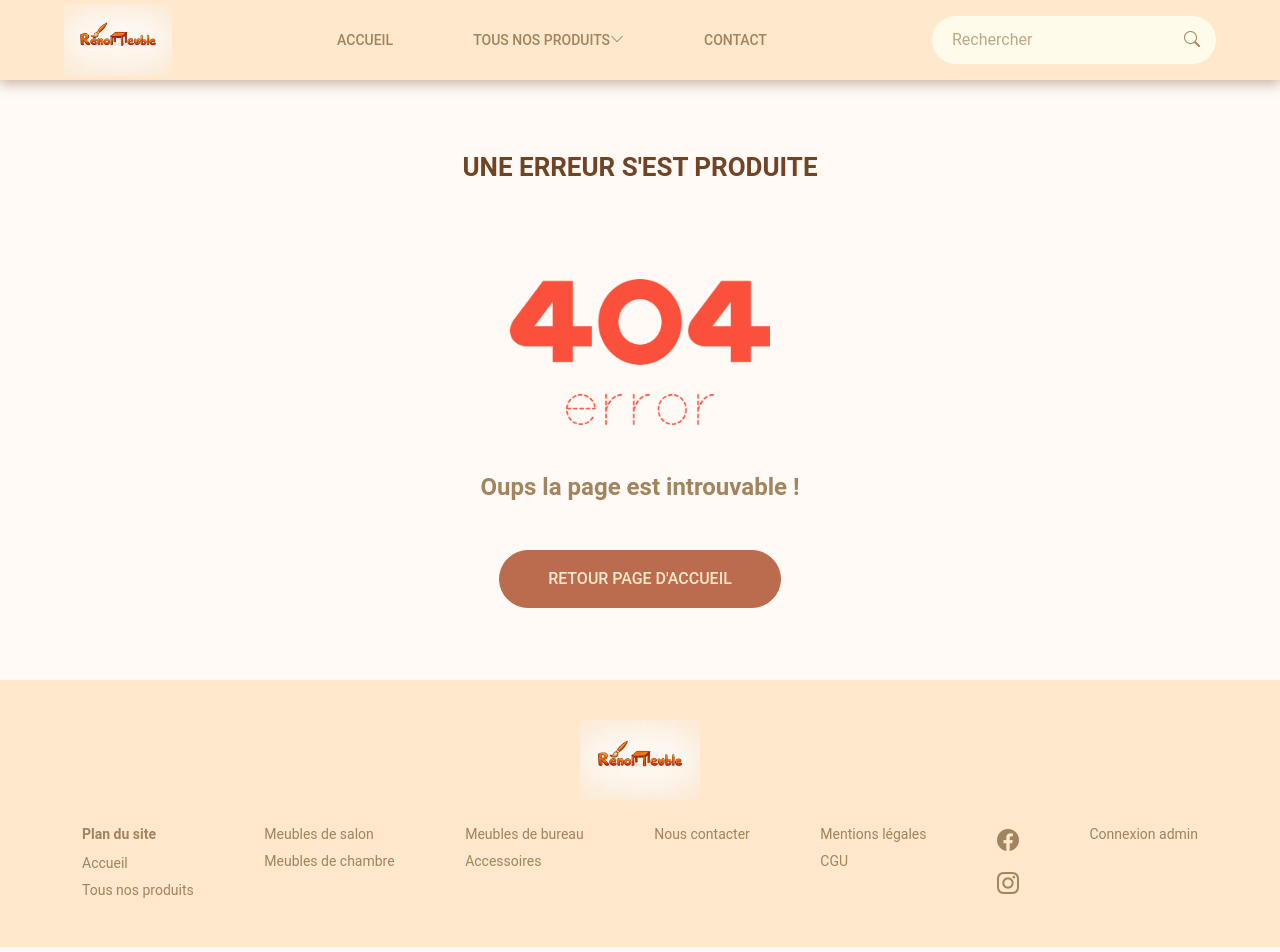
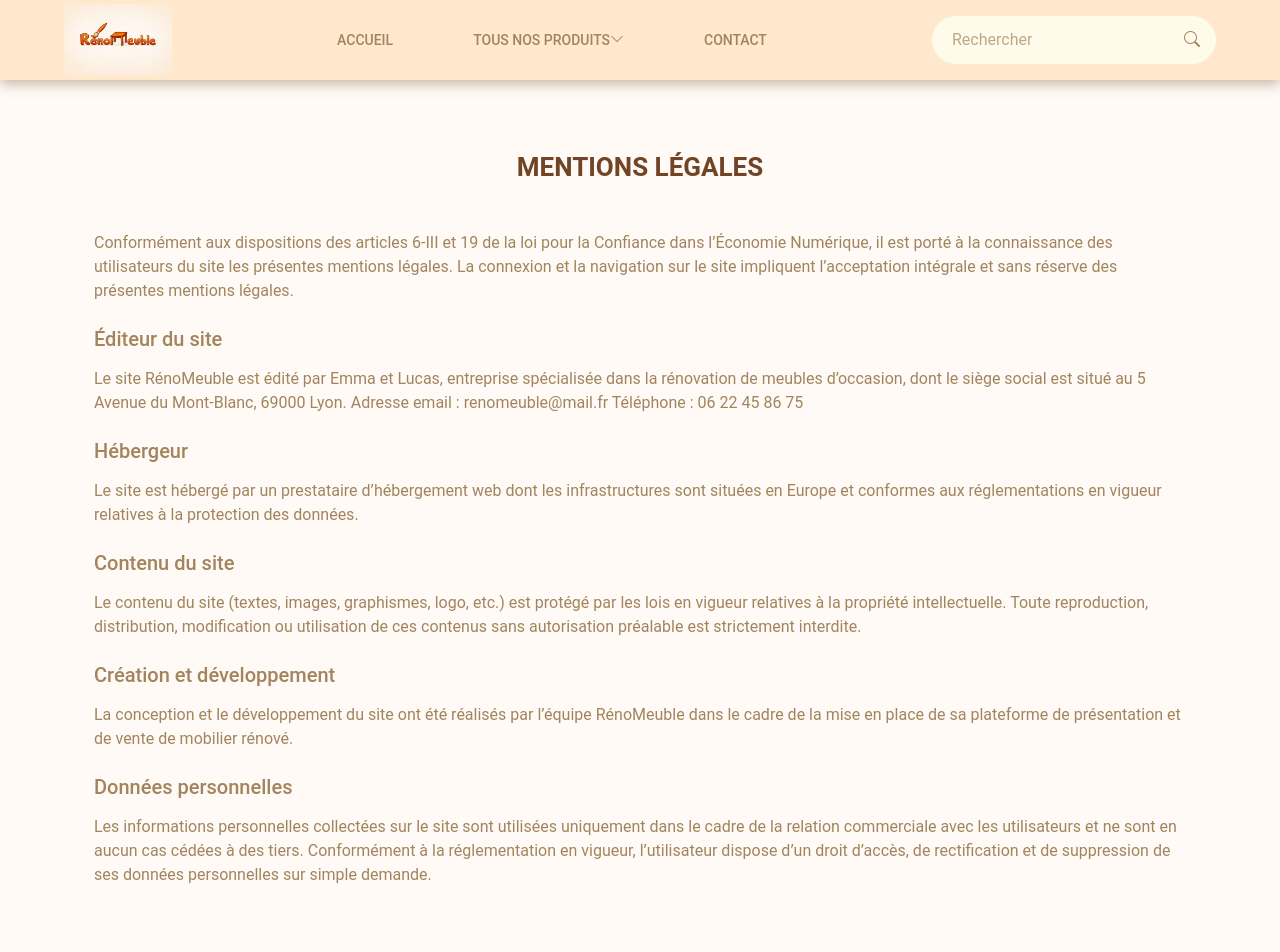
Before and after one commit to AngieGit09/liard-angelique-preparation-examen-tp-dwwm-, a React app in the folder frontend/: page /mentions in a window 1280 px wide. Shown: the top 952 px of the page. Built offline with nearby package versions, Linux system fonts and the light colour scheme; the HTML template or start-up script is replaced by a standard one.

Commit message:
création page mentions légales

```diff
--- a/frontend/src/App.jsx
+++ b/frontend/src/App.jsx
@@ -13,6 +13,7 @@ import Contact from "./pages/Contact";
 import AdminLogin from "./pages/AdminLogin";
 import AdminDashboard from "./pages/AdminDashboard";
 import NotFound from "./pages/NotFound";
+import MentionsLegales from "./pages/MentionsLegales";
 
 function App() {
   return (
@@ -29,6 +30,7 @@ function App() {
           <Route path="/admin/login" element={<AdminLogin />} />
           <Route path="/admin" element={<AdminDashboard />} />
           <Route path="*" element={<NotFound />} />
+          <Route path="/mentions" element={<MentionsLegales />} />
         </Routes>
       </main>
       <Footer />
--- a/frontend/src/pages/Contact.jsx
+++ b/frontend/src/pages/Contact.jsx
@@ -1,3 +1,5 @@
+import { Link } from "react-router-dom";
+
 function Contact() {
   return (
     <section className="container py-5">
--- /dev/null
+++ b/frontend/src/pages/MentionsLegales.jsx
@@ -0,0 +1,64 @@
+function MentionsLegales() {
+  return (
+    <section className="container py-5">
+      {/* Titre principal */}
+      <h1 className="text-center mb-5">Mentions légales</h1>
+
+      {/* Introduction */}
+      <p className="mb-4">
+        Conformément aux dispositions des articles 6-III et 19 de la loi pour la
+        Confiance dans l’Économie Numérique, il est porté à la connaissance des
+        utilisateurs du site les présentes mentions légales. La connexion et la
+        navigation sur le site impliquent l’acceptation intégrale et sans
+        réserve des présentes mentions légales.
+      </p>
+
+      {/* Éditeur */}
+      <h2 className="h5 text-start mb-3">Éditeur du site</h2>
+      <p className="mb-4">
+        Le site RénoMeuble est édité par Emma et Lucas, entreprise spécialisée
+        dans la rénovation de meubles d’occasion, dont le siège social est situé
+        au 5 Avenue du Mont-Blanc, 69000 Lyon. Adresse email :
+        renomeuble@mail.fr Téléphone : 06 22 45 86 75
+      </p>
+
+      {/* Hébergeur */}
+      <h2 className="h5 text-start mb-3">Hébergeur</h2>
+      <p className="mb-4">
+        Le site est hébergé par un prestataire d’hébergement web dont les
+        infrastructures sont situées en Europe et conformes aux réglementations
+        en vigueur relatives à la protection des données.
+      </p>
+
+      {/* Contenu */}
+      <h2 className="h5 text-start mb-3">Contenu du site</h2>
+      <p className="mb-4">
+        Le contenu du site (textes, images, graphismes, logo, etc.) est protégé
+        par les lois en vigueur relatives à la propriété intellectuelle. Toute
+        reproduction, distribution, modification ou utilisation de ces contenus
+        sans autorisation préalable est strictement interdite.
+      </p>
+
+      {/* Création */}
+      <h2 className="h5 text-start mb-3">Création et développement</h2>
+      <p className="mb-4">
+        La conception et le développement du site ont été réalisés par l’équipe
+        RénoMeuble dans le cadre de la mise en place de sa plateforme de
+        présentation et de vente de mobilier rénové.
+      </p>
+
+      {/* Données personnelles */}
+      <h2 className="h5 text-start mb-3">Données personnelles</h2>
+      <p>
+        Les informations personnelles collectées sur le site sont utilisées
+        uniquement dans le cadre de la relation commerciale avec les
+        utilisateurs et ne sont en aucun cas cédées à des tiers. Conformément à
+        la réglementation en vigueur, l’utilisateur dispose d’un droit d’accès,
+        de rectification et de suppression de ses données personnelles sur
+        simple demande.
+      </p>
+    </section>
+  );
+}
+
+export default MentionsLegales;
```
